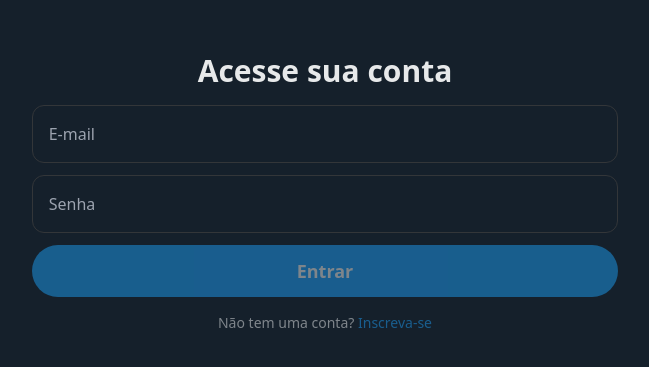
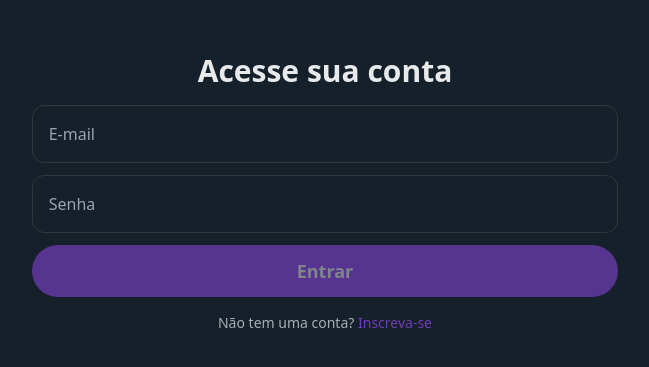
Before and after one commit to luccasandrade/fsc-web, a React (Vite) app: page / in a window 1280 px wide. Shown: the part 207-574 px from the top of the page, without its empty margins (315-964 px from the left). Built offline with nearby package versions, Linux system fonts and the light colour scheme.

Commit message:
UI change

```diff
--- a/index.html
+++ b/index.html
@@ -1,10 +1,10 @@
 <!DOCTYPE html>
-<html lang="en">
+<html lang="pt">
   <head>
     <meta charset="UTF-8" />
     <link rel="icon" type="image/svg+xml" href="/src/favicon.svg" />
     <meta name="viewport" content="width=device-width, initial-scale=1.0" />
-    <title>Vite App</title>
+    <title>Mini Blog</title>
   </head>
   <body>
     <div id="root"></div>
--- a/src/Home/index.jsx
+++ b/src/Home/index.jsx
@@ -35,7 +35,7 @@ function TweetForm({ loggedInUser, onSuccess }) {
 		<div className="border-b border-silver">
 			<div className="flex space-x-2  p-4 ">
 				<img className="w-7" src="../img/user_icon.png" />
-				<h1 className="font-bold text-lg">Página Inicial</h1>
+				<h1 className="font-bold text-lg">Deixe sua mensagem:</h1>
 			</div>
 
 			<form className="pl-18 flex flex-col" onSubmit={formik.handleSubmit}>
@@ -46,7 +46,7 @@ function TweetForm({ loggedInUser, onSuccess }) {
 					onChange={formik.handleChange}
 					onBlur={formik.handleBlur}
 					className="bg-transparent outline-none px-14"
-					placeholder="O que está acontecendo?"
+					placeholder="Escreva sua mensagem"
 					disabled={formik.isSubmitting}
 				></textarea>
 
@@ -62,7 +62,7 @@ function TweetForm({ loggedInUser, onSuccess }) {
 						}
 						className="bg-birdBlue px-3 font-bold disabled:opacity-50 py-1 rounded-full"
 					>
-						Tweet
+						Postar
 					</button>
 				</div>
 			</form>
--- a/src/Login/index.jsx
+++ b/src/Login/index.jsx
@@ -67,14 +67,14 @@ export function Login({ signInUser }) {
 				<button
 					type="Submit"
 					disabled={formik.isSubmitting || !formik.isValid}
-					className="bg-birdBlue font-bold py-3 text-lg disabled:opacity-50 rounded-full w-full"
+					className="bg-newPurple font-bold py-3 text-lg disabled:opacity-50 rounded-full w-full"
 				>
 					{formik.isSubmitting ? "Enviando..." : "Entrar"}
 				</button>
 			</form>
-			<span className="text-sm text-platinum opacity-50">
+			<span className="text-sm text-platinum opacity-70">
 				Não tem uma conta?{" "}
-				<a className="text-birdBlue" href="/signup">
+				<a className="text-newPurple" href="/signup">
 					Inscreva-se
 				</a>
 			</span>
--- a/src/Signup/index.jsx
+++ b/src/Signup/index.jsx
@@ -100,14 +100,14 @@ export function Signup({ signInUser }) {
 				<button
 					type="Submit"
 					disabled={formik.isSubmitting || !formik.isValid}
-					className="bg-birdBlue font-bold py-3 text-lg disabled:opacity-50 rounded-full w-full"
+					className="bg-newPurple font-bold py-3 text-lg disabled:opacity-50 rounded-full w-full"
 				>
 					{formik.isSubmitting ? "Enviando..." : "Cadastrar"}
 				</button>
 			</form>
-			<span className="text-sm text-platinum opacity-50">
+			<span className="text-sm text-platinum opacity-70">
 				Já tem uma conta?{" "}
-				<a className="text-birdBlue" href="/login">
+				<a className="text-newPurple" href="/login">
 					Acesse.
 				</a>
 			</span>
--- a/tailwind.config.js
+++ b/tailwind.config.js
@@ -3,7 +3,8 @@ const brandColors = {
   onix: '#333639',
   silver: '#71767B',
   platinum: '#E7E9EA',
-  birdBlue: '#1D9BF0'
+  birdBlue: '#1D9BF0',
+  newPurple: '#9948f3'
 }
 
 module.exports = {
```
